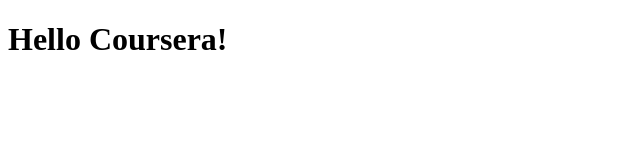
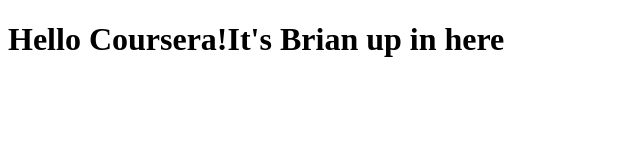
Before and after one commit to Dileactt/coursera-test, a plain HTML site: page site/index.html in a window 1280 px wide. Shown: the whole page, without its empty margins (0-640 px from the left). Drawn offline with Linux system fonts and the light colour scheme.

Commit message:
Small addition to our page content.

```diff
--- a/site/index.html
+++ b/site/index.html
@@ -4,6 +4,6 @@
     <title>Hello Coursera!</title>
 </head>
 <body>
-<h1>Hello Coursera!</h1>
+<h1>Hello Coursera!It's Brian up in here</h1>
 </body>
 </html>
```
